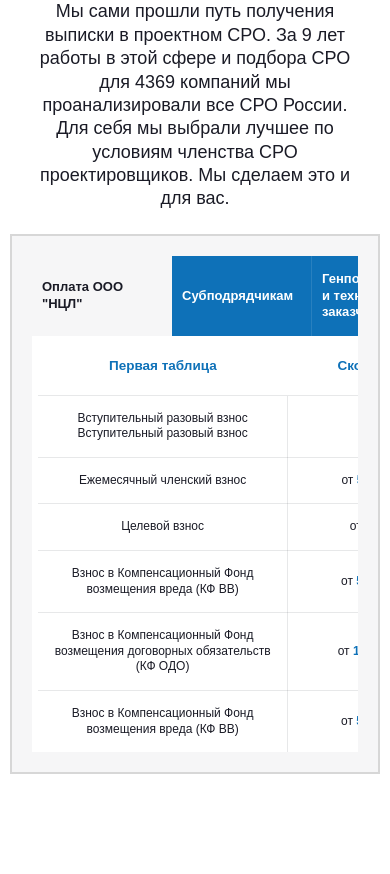
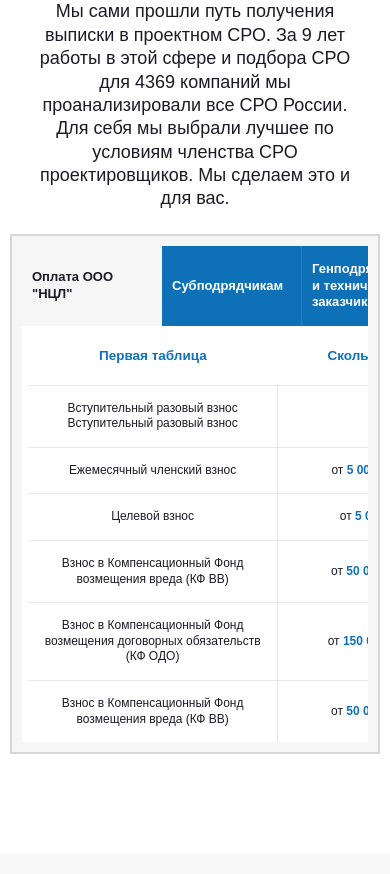
Before and after one commit to gromimol/ncl-html, a PHP site: page / in a window 390 px wide. Shown: the part 1367-2241 px from the top of the page. After the commit the page ends 2121 px from the top, so only its background shows below. Run offline with PHP 8.4, Linux system fonts and the light colour scheme; some web fonts are replaced.

Commit message:
правка таблицы

```diff
--- a/css/style.css
+++ b/css/style.css
@@ -1234,7 +1234,8 @@
     -webkit-box-orient: vertical;
     -webkit-box-direction: normal;
         -ms-flex-direction: column;
-            flex-direction: column; }
+            flex-direction: column;
+    padding: 10px; }
 
   .price-tab-list,
   .tab-content-wrapper {
@@ -1304,7 +1305,8 @@
     text-align: center; }
 
   .price-tab-list {
-    overflow-x: auto; }
+    overflow-x: auto;
+    overflow-y: hidden; }
     .price-tab-list li {
       min-width: 140px;
       min-height: 5em; }
--- a/index.html
+++ b/index.html
@@ -206,9 +206,11 @@
 							</li>
 							<li>
 								<a href="#" data-id="table4">
-									Генподрядчикам <span class="hide-on-mobile">и
-									техническим заказчикам
-									с участием в тендерах	</span>
+									<span>
+										Генподрядчикам <span class="hide-on-mobile">и
+											техническим заказчикам
+										с участием в тендерах	</span>
+									</span>
 								</a>
 							</li>
 						</ul>
--- a/sass/_media.scss
+++ b/sass/_media.scss
@@ -151,6 +151,7 @@
 	}
 	.price-container{
 		flex-direction: column;
+		padding: 10px;
 	}
 	.price-tab-list,
 	.tab-content-wrapper{
@@ -224,6 +225,7 @@
 	}
 	.price-tab-list{
 		overflow-x: auto;
+		overflow-y: hidden;
 		li{
 			min-width: 140px;
 			min-height: 5em;
```
Also changed, not shown: 1 other file.
